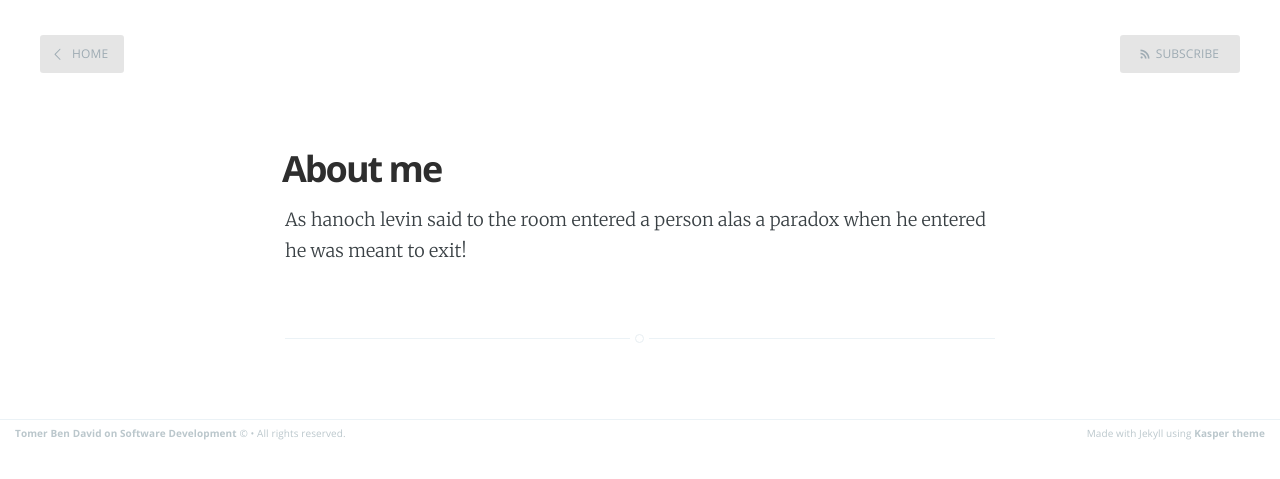
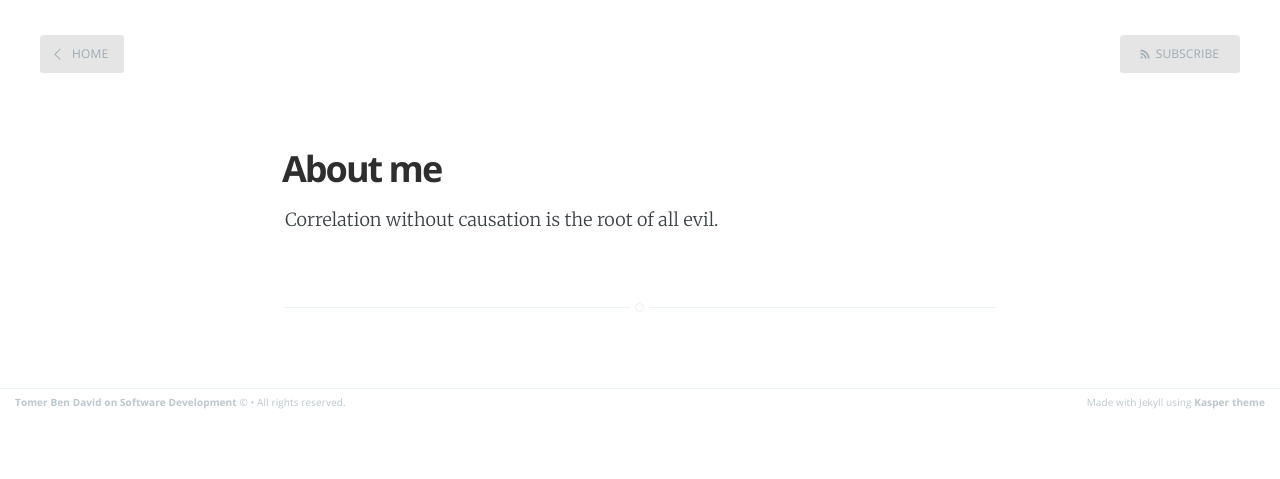
Before and after one commit to tomer-ben-david/tomer-ben-david.github.io.jekyll, a Jekyll site: the page built from about.md, in a window 1280 px wide. Shown: the top 479 px of the page. Built offline with Jekyll 4.4.1, drawn with Linux system fonts in a browser that asks for light colours; Markdown is read by kramdown in place of the engine named in the settings.

Commit message:
Update about.md

```diff
--- a/about.md
+++ b/about.md
@@ -2,4 +2,4 @@
 layout: page
 title: About me
 ---
-As hanoch levin said to the room entered a person alas a paradox when he entered he was meant to exit!
+Correlation without causation is the root of all evil.
```
